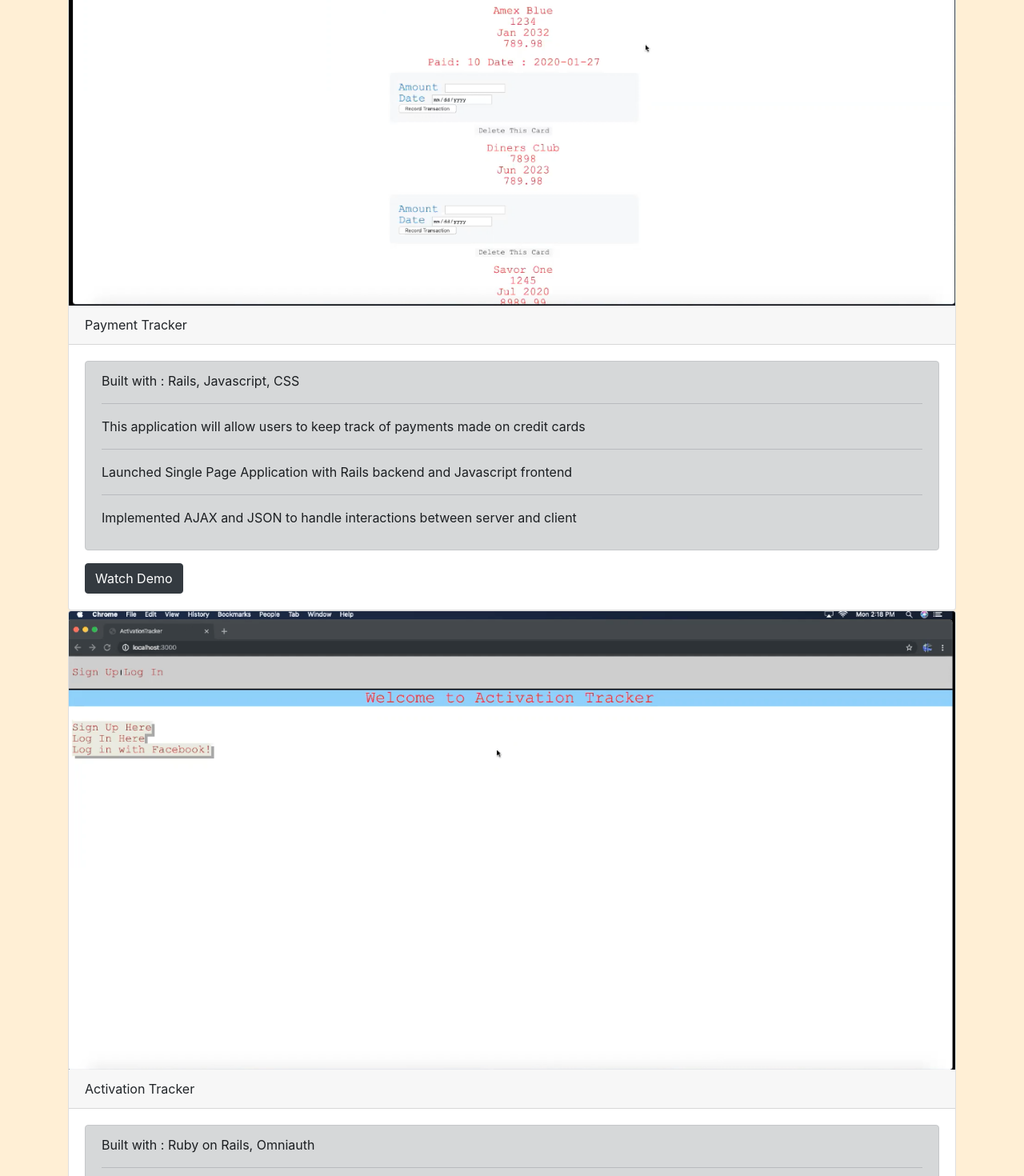
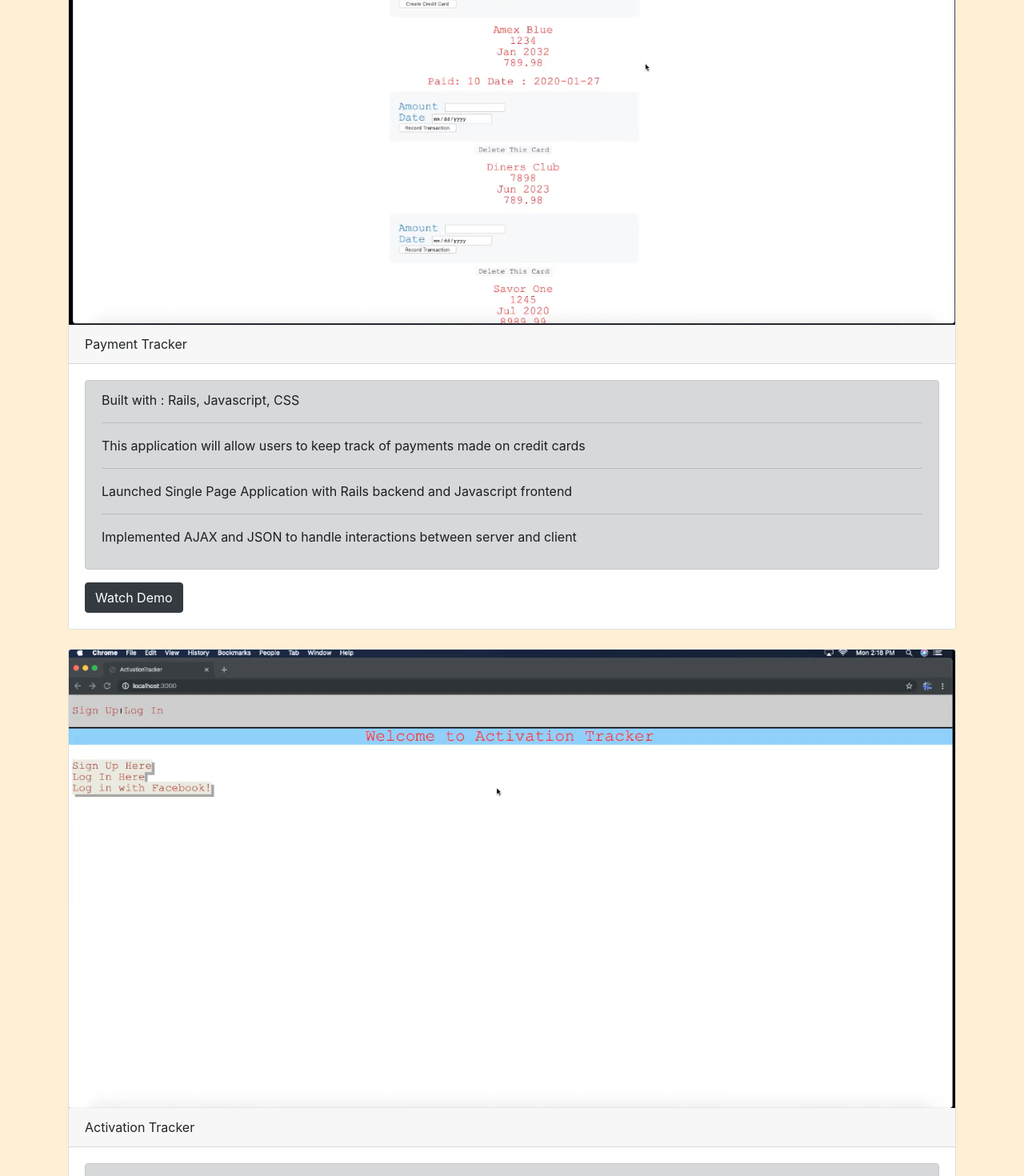
Before and after one commit to ashok997/portfolio, a React (Create React App) app: page /projects in a window 1280 px wide. Shown: the part 1330-2800 px from the top of the page at 80% size. Built offline with nearby package versions, Linux system fonts and the light colour scheme.

Commit message:
added spacing between the cards

```diff
--- a/src/Projects.js
+++ b/src/Projects.js
@@ -16,7 +16,7 @@ export default class Projects extends Component {
             <Alert.Heading>Projects</Alert.Heading>
           </Alert>
 
-          <Card>
+          <Card className="mb-4">
             <Card.Img variant="top" src={screenshot1} />
             <Card.Header>Superfans United</Card.Header>
             <Card.Body>
@@ -53,7 +53,7 @@ export default class Projects extends Component {
               </Button>
             </Card.Body>
           </Card>
-          <Card>
+          <Card className="mb-4">
             <Card.Img variant="top" src={screenshot2} />
             <Card.Header>Payment Tracker</Card.Header>
             <Card.Body>
@@ -86,7 +86,7 @@ export default class Projects extends Component {
               </Button>
             </Card.Body>
           </Card>
-          <Card>
+          <Card className="mb-4">
             <Card.Img variant="top" src={screenshot3} />
             <Card.Header>Activation Tracker</Card.Header>
             <Card.Body>
```
